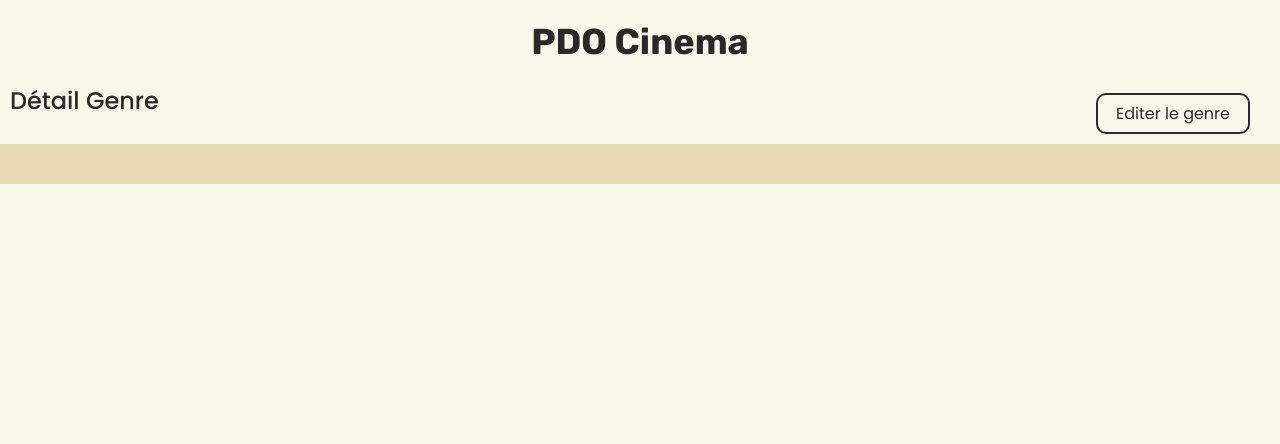
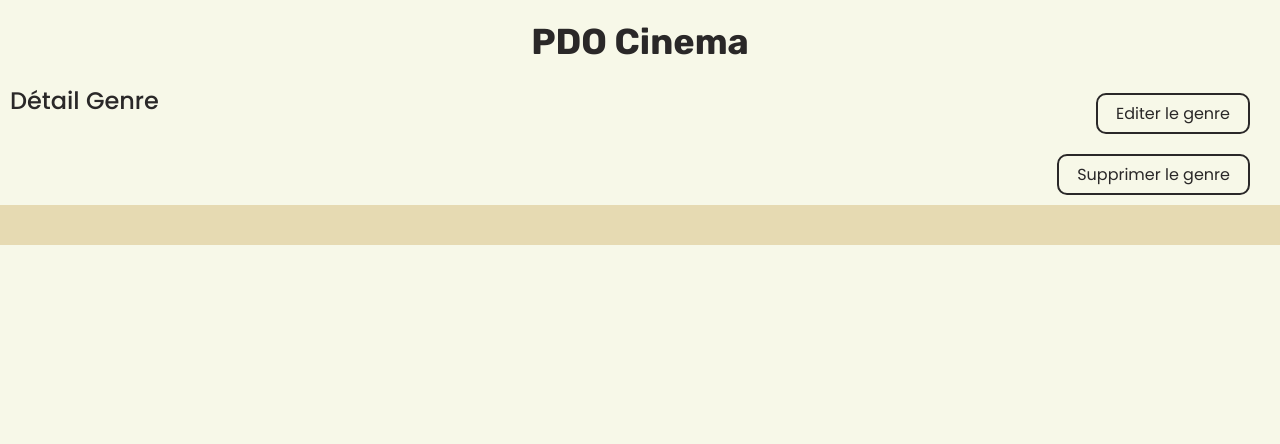
Before and after one commit to ginodalsasso/projet-cinema, a PHP site: page /index.php?action=detailGenre in a window 1280 px wide. Shown: the part 62-506 px from the top of the page. Run offline with PHP 8.4, Linux system fonts and the light colour scheme; data comes from the database, SQL or seed files in the repository; some libraries are stand-ins or nearby versions.

Commit message:
delete genre method

```diff
--- a/controller/GenresController.php
+++ b/controller/GenresController.php
@@ -80,7 +80,7 @@
     }
 
 
-    ///////////////////////////////////////////////////////MODIFICATION DU GENRE
+///////////////////////////////////////////////////////MODIFICATION DU GENRE
     public function editGenre($id){
         $pdo = Connect::seConnecter();
 
@@ -127,4 +127,29 @@
         require "view/forms/editGenre.php";
     }
 
+
+///////////////////////////////////////////////////////SUPPRESSION DU GENRE
+    public function delGenre($id){
+        $pdo = Connect::seConnecter();
+
+        $deleteGenreFilm = $pdo->prepare("
+            DELETE FROM genre_film
+            WHERE id_genre = :id_genre
+        ");
+        $deleteGenreFilm->execute([
+            "id_genre" => $id
+        ]);
+
+        $deleteGenre = $pdo->prepare("
+            DELETE FROM genre
+            WHERE id_genre = :id_genre
+        ");
+
+        $deleteGenre->execute([
+            "id_genre" => $id
+        ]);
+
+        header("Location: index.php?action=listGenres");
+    }
+
 }
--- a/index.php
+++ b/index.php
@@ -54,6 +54,12 @@
         case "editFilm" : $ctrlFilms->editFilm($id); break;
         case "editRealisateur" : $ctrlRealisateurs->editRealisateur($id); break;
         case "editGenre" : $ctrlGenres->editGenre($id); break;
+        //forms delete
+        case "delActeur" : $ctrlActeurs->delActeur($id); break;
+        case "delRealisateur" : $ctrlRealisateurs->delRealisateur($id); break;
+        case "delFilm" : $ctrlFilms->delFilm($id); break;
+        case "delGenre" : $ctrlGenres->delGenre($id); break;
+
 
 
     }
--- a/view/detail/detailGenre.php
+++ b/view/detail/detailGenre.php
@@ -9,6 +9,9 @@
 
 <span id="add_btn_position">
     <a class="add_btn" href="index.php?action=editGenre&id=<?= $detailGenre["id_genre"] ?>">Editer le genre</a>
+</span>
+<span id="add_btn_position">
+    <a class="add_btn" href="index.php?action=delGenre&id=<?= $detailGenre["id_genre"] ?>">Supprimer le genre</a>
 </span>
 <!--tableau affichant les genres de films -->
 
```
Also changed, not shown: view/forms/delActeur.php (added), view/forms/delFilm.php (added), view/forms/delRealisateur.php (added), 5 other files.
